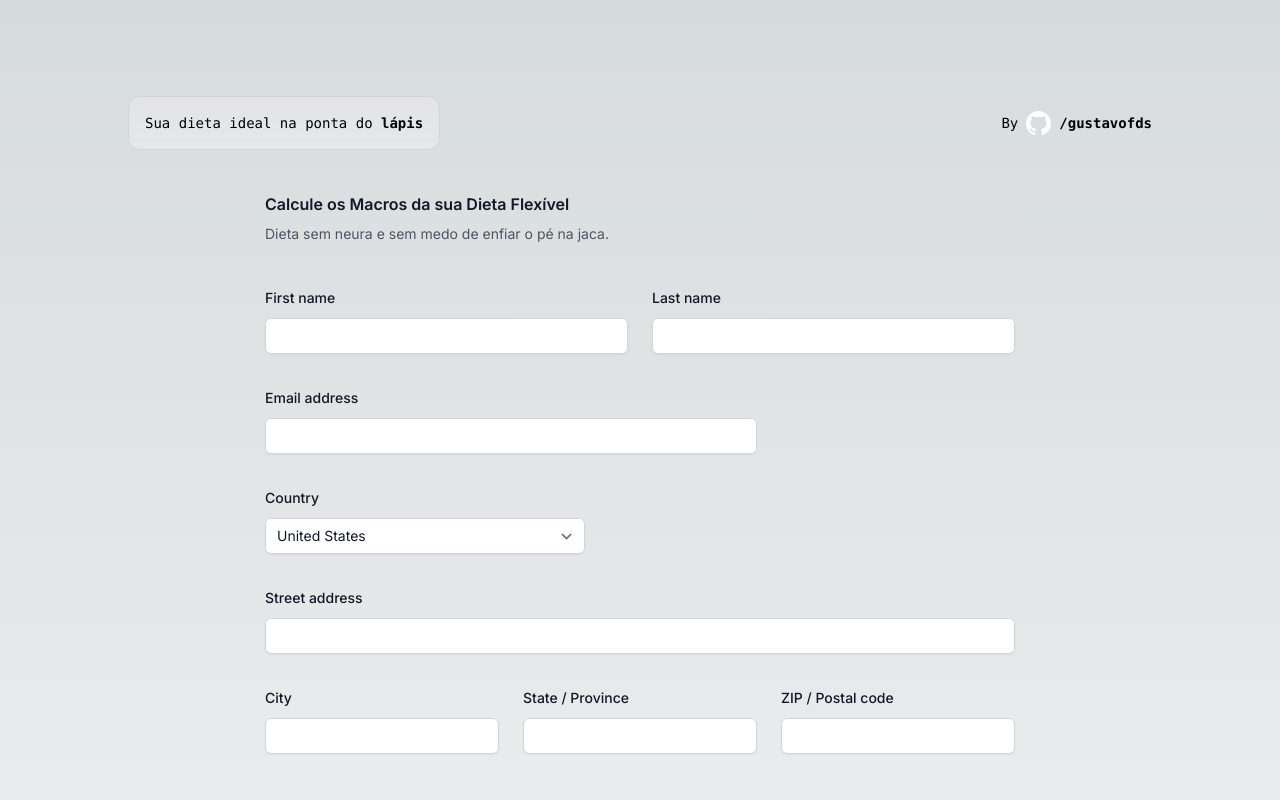
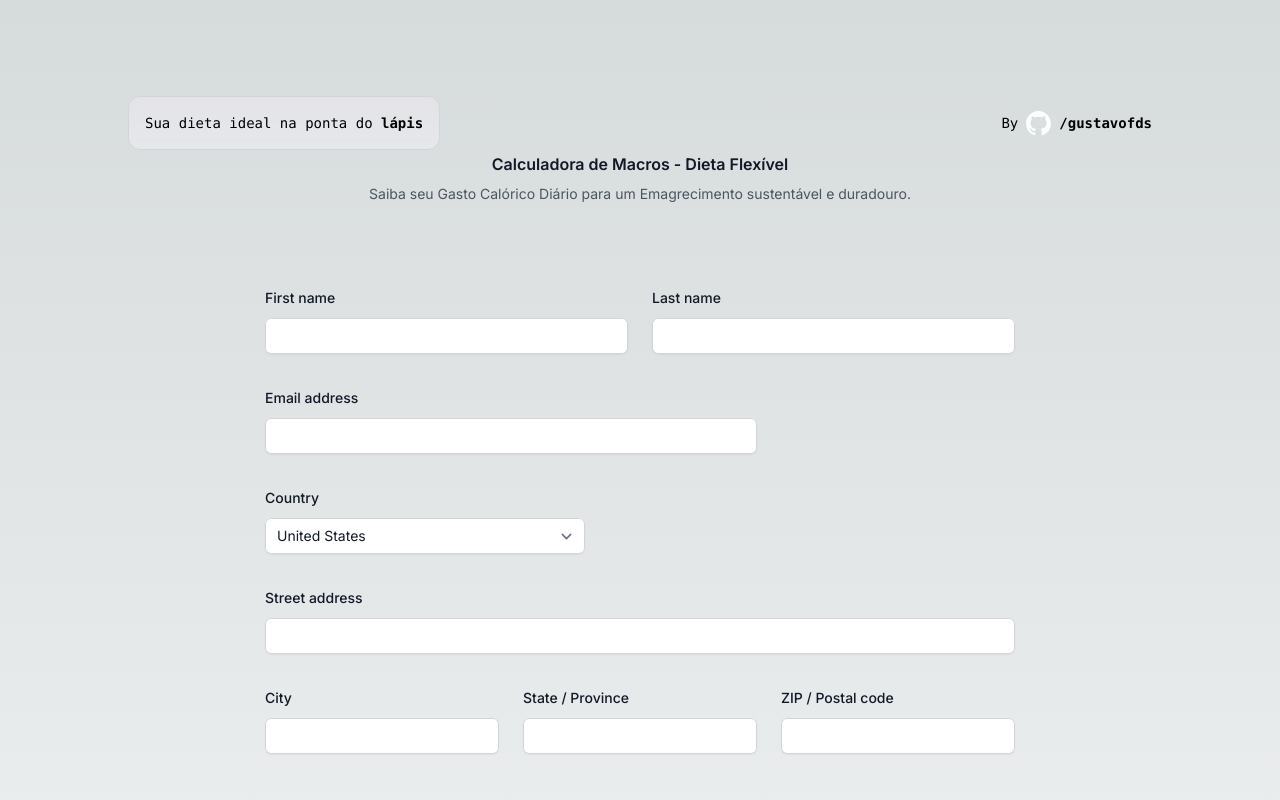
Before and after one commit to gustavofds/macros-calculator, a Next.js app: page / in a window 1280 px wide. Shown: the top 800 px of the page. Built offline with nearby package versions, Linux system fonts and the light colour scheme.

Commit message:
feat: initial TMB calculation

```diff
--- a/app/MacrosCalcForm.tsx
+++ b/app/MacrosCalcForm.tsx
@@ -1,12 +1,8 @@
-'use client'
-
-export default function Example() {
+export default function MacrosCalcForm() {
   return (
     <form className="py-10">
       <div className="space-y-12">
         <div className="border-b border-gray-900/10 pb-12">
-          <h2 className="text-base font-semibold leading-7 text-gray-900">Calcule os Macros da sua Dieta Flexível</h2>
-          <p className="mt-1 text-sm leading-6 text-gray-600">Dieta sem neura e sem medo de enfiar o pé na jaca.</p>
 
           <div className="mt-10 grid grid-cols-1 gap-x-6 gap-y-8 sm:grid-cols-6">
             <div className="sm:col-span-3">
--- /dev/null
+++ b/app/TMBCalculator.ts
@@ -0,0 +1,12 @@
+export default class TMBCalculator {
+  static calculate(personData: personData): number {
+    return 0;
+  }
+}
+
+type personData = {
+  age: number;
+  sex: 'male' | 'female';
+  heightInCm: number;
+  weightInKg: number;
+};
--- a/app/page.tsx
+++ b/app/page.tsx
@@ -3,8 +3,8 @@ import MacrosCalcForm from './MacrosCalcForm'
 
 export default function Home() {
   return (
-    <main className="flex min-h-screen flex-col items-center justify-between p-24">
-      <div className="z-10 w-full max-w-5xl items-center justify-between font-mono text-sm lg:flex">
+      <div className="flex min-h-screen flex-col items-center justify-between p-24">
+        <header className="z-10 w-full max-w-5xl items-center justify-between font-mono text-sm lg:flex">
           <p className="fixed left-0 top-0 flex w-full justify-center border-b border-gray-300 bg-gradient-to-b from-zinc-200 pb-6 pt-8 backdrop-blur-2xl dark:border-neutral-800 dark:bg-zinc-800/30 dark:from-inherit lg:static lg:w-auto  lg:rounded-xl lg:border lg:bg-gray-200 lg:p-4 lg:dark:bg-zinc-800/30">
             Sua dieta ideal na ponta do&nbsp;
             <code className="font-mono font-bold">lápis</code>
@@ -28,9 +28,11 @@ export default function Home() {
               <strong>/gustavofds</strong>
             </a>
           </div>
+        </header>
+        <h2 className="text-base font-semibold leading-7 text-gray-900">Calculadora de Macros - Dieta Flexível</h2>
+        <p className="mt-1 text-sm leading-6 text-gray-600">Saiba seu Gasto Calórico Diário para um Emagrecimento sustentável e duradouro.</p>
+      <MacrosCalcForm />
     </div>
-      <MacrosCalcForm />
 
-    </main>
   )
 }
```
Lines whose indentation alone changed are shown as unchanged.
